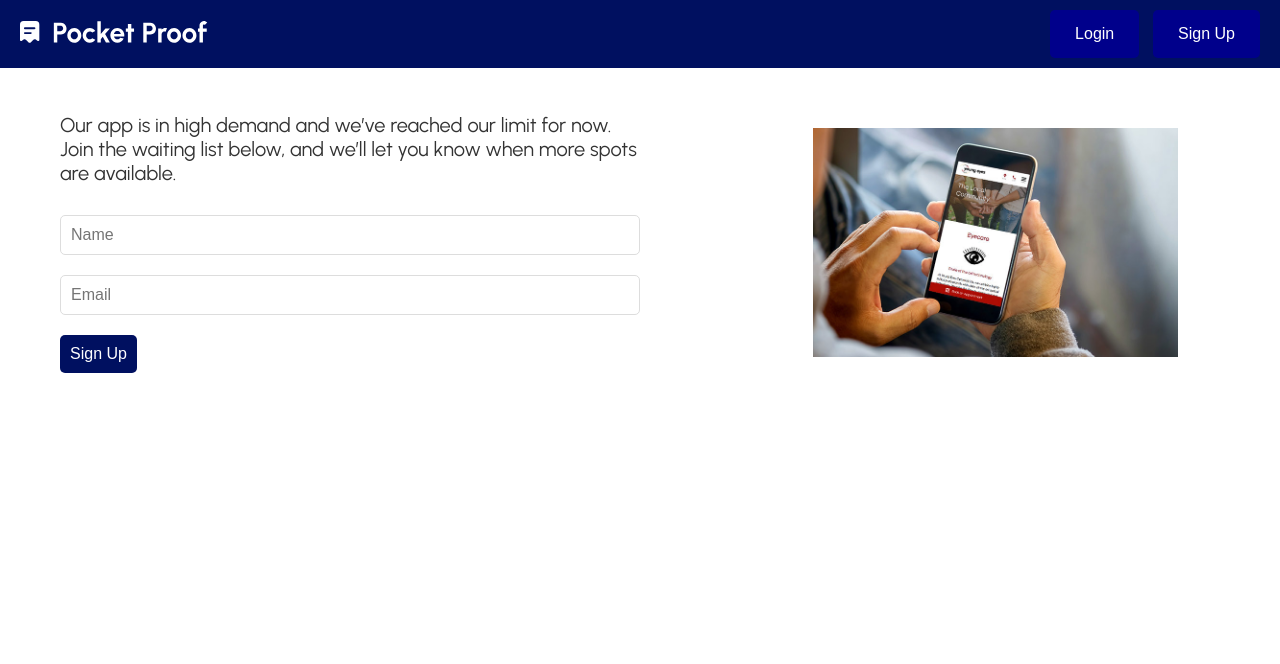
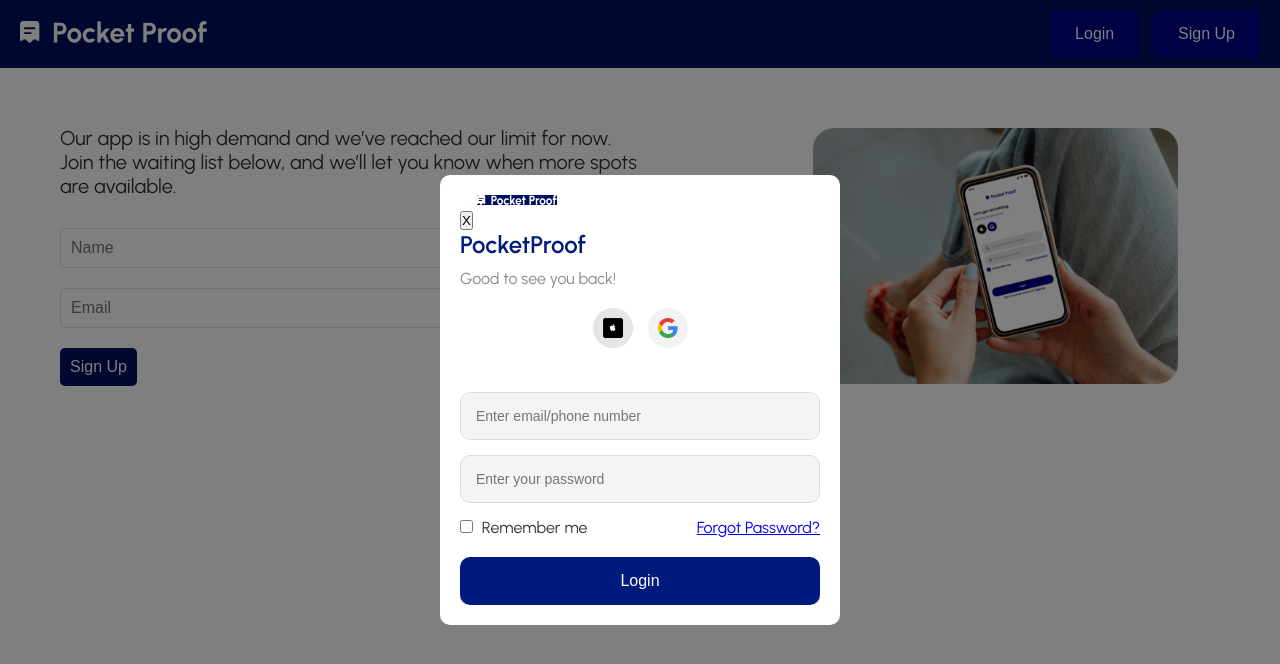
Before and after one commit to tcharles2707/Pocketproof, a plain HTML site: page index.html in a window 1280 px wide. Drawn offline with Linux system fonts and the light colour scheme.

Commit message:
login button functionality

```diff
--- a/index.html
+++ b/index.html
@@ -14,12 +14,12 @@
             <img src="Untitled.svg" alt="Pocket Proof Logo" class="logo-image">
         </div>
         <div class="auth-buttons">
-            <button class="login">Login</button>
-            <button class="signup">Sign Up</button>
+            <button class="login" id="loginBtn">Login</button>
+            <button class="signup" id="signupBtn">Sign Up</button>
         </div>
     </header>
 
-    <section class="main-content">
+    <section class="main-content" id="signupPage">
         <div class="info">
             <p>Our app is in high demand and we’ve reached our limit for now.
                Join the waiting list below, and we’ll let you know when more spots are available.</p>
@@ -35,13 +35,67 @@
             <div id="message" class="message-box"></div>
         </div>
         <div class="image">
-            <img src="app-placeholder-image.jpg" alt="App Image" />
+            <img src="app-placeholder-image.png" alt="App Image" />
         </div>
     </section>
 
-    <!-- JavaScript for form submission and message display -->
+    <!-- Login Modal (hidden by default) -->
+    <div id="loginModal" class="modal">
+        <div class="modal-content">
+            <button class="close-modal-btn" onclick="closeLoginModal()">X</button>
+            <img src="Untitled.svg" alt="Pocket Proof Logo" class="logo-image">
+            <h2>PocketProof</h2>
+            <p>Good to see you back!</p>
+
+            <!-- Social login buttons -->
+            <div class="social-login">
+                <a href="#"><img src="apple-logo.png" alt="Login with Apple"></a>
+                <a href="#"><img src="google-logo.png" alt="Login with Google"></a>
+            </div>
+
+            <!-- Login form -->
+            <form id="loginForm">
+                <div class="input-group">
+                    <input type="email" id="loginEmail" placeholder="Enter email/phone number" required>
+                </div>
+                <div class="input-group">
+                    <input type="password" id="loginPassword" placeholder="Enter your password" required>
+                </div>
+
+                <div class="remember-me">
+                    <label>
+                        <input type="checkbox" id="rememberMe"> Remember me
+                    </label>
+                    <a href="#">Forgot Password?</a>
+                </div>
+
+                <button type="submit" class="login-btn">Login</button>
+            </form>
+        </div>
+    </div>
+
+    <!-- JavaScript for form submission and login/signup functionality -->
     <script>
-        // Handle the form submission with JavaScript
+        // Open login modal
+        const loginBtn = document.getElementById('loginBtn');
+        const loginModal = document.getElementById('loginModal');
+
+        loginBtn.addEventListener('click', function() {
+            loginModal.style.display = 'flex';
+        });
+
+        // Close login modal
+        function closeLoginModal() {
+            loginModal.style.display = 'none';
+        }
+
+        // Reload the page when the signup button is clicked
+        const signupBtn = document.getElementById('signupBtn');
+        signupBtn.addEventListener('click', function() {
+            location.reload();
+        });
+
+        // Handle form submission (sign-up)
         document.getElementById("waitingListForm").addEventListener("submit", function(event) {
             event.preventDefault(); // Prevent the default form submission behavior
 
--- a/style.css
+++ b/style.css
@@ -216,3 +216,150 @@
     background-color: #f8d7da; /* Light red background for error */
     border: 1px solid #f5c6cb;
 }
+
+/* Modal Styles */
+.modal {
+    display: flex;
+    justify-content: center;
+    align-items: center;
+    position: fixed;
+    top: 0;
+    left: 0;
+    width: 100%;
+    height: 100%;
+    background-color: rgba(0, 0, 0, 0.5); /* Background overlay */
+}
+
+.modal-content {
+    position: relative; /* Ensure the close button positions correctly within the modal */
+    padding: 20px;
+    background-color: white;
+    border-radius: 10px;
+    width: 400px; /* Adjust as necessary */
+    margin: auto; /* Center the modal */
+}
+
+.modal-content img {
+    width: 80px;
+    margin-bottom: 20px;
+}
+
+.modal-content h2 {
+    margin-bottom: 10px;
+    font-size: 24px;
+    color: #001B7D;
+}
+
+.modal-content p {
+    margin-bottom: 20px;
+    color: #888;
+}
+
+/* Social Login Buttons */
+.social-login {
+    display: flex;
+    justify-content: center;
+    gap: 15px;
+    margin-bottom: 20px;
+}
+
+.social-login img {
+    width: 40px;
+    height: 40px;
+    border-radius: 50%;
+}
+
+.input-group {
+    margin-bottom: 15px;
+    position: relative;
+}
+
+.input-group input {
+    width: 100%;
+    padding: 15px;
+    border-radius: 10px;
+    border: 1px solid #ddd;
+    font-size: 14px;
+    background-color: #f4f4f4;
+}
+
+.input-group input:focus {
+    outline: none;
+    border-color: #001B7D;
+}
+
+/* Remember Me Checkbox */
+.remember-me {
+    display: flex;
+    justify-content: space-between;
+    align-items: center;
+    margin-bottom: 20px;
+}
+
+.remember-me input {
+    margin-right: 5px;
+}
+
+/* Login Button */
+.login-btn {
+    width: 100%;
+    padding: 15px;
+    border-radius: 10px;
+    border: none;
+    background-color: #001B7D;
+    color: white;
+    font-size: 16px;
+    cursor: pointer;
+}
+
+.login-btn:hover {
+    background-color: #000A4D;
+}
+
+/* Close Button for Modal */
+    position: absolute;
+    top: 20px !important; /* Force the top position */
+    right: 60px !important; /* Force the right position */
+    background-color: #ff4b4b;
+    color: white;
+    border: none;
+    padding: 5px 10px;
+    font-size: 16px;
+    border-radius: 50%;
+    cursor: pointer;
+}
+
+.extra-options a {
+    color: #001B7D;
+    text-decoration: none;
+}
+
+.extra-options a:hover {
+    text-decoration: underline;
+}
+
+/* Style for the login logo */
+.login-modal-logo {
+    width: 200px; /* Adjust the width as needed */
+    height: auto; /* Keeps the aspect ratio */
+    margin: 0 auto; /* Centers the logo */
+    display: block; /* Ensures it behaves like a block element */
+    padding-bottom: 15px; /* Add space below the logo */
+
+/* Close button styling for login modal */
+.close-modal-btn {
+    position: absolute;
+    top: 20px !important; /* Force the top position */
+    right: 60px !important; /* Force the right position */
+    background-color: #ff4b4b;
+    color: white;
+    border: none;
+    padding: 5px 10px;
+    font-size: 16px;
+    border-radius: 50%;
+    cursor: pointer;
+}
+
+.close-modal-btn:hover {
+    background-color: #ff1c1c;
+}
```
Also changed, not shown: app-placeholder-image.jpg (deleted), app-placeholder-image.png (added), apple-logo.png (added), google-logo.png (added).
